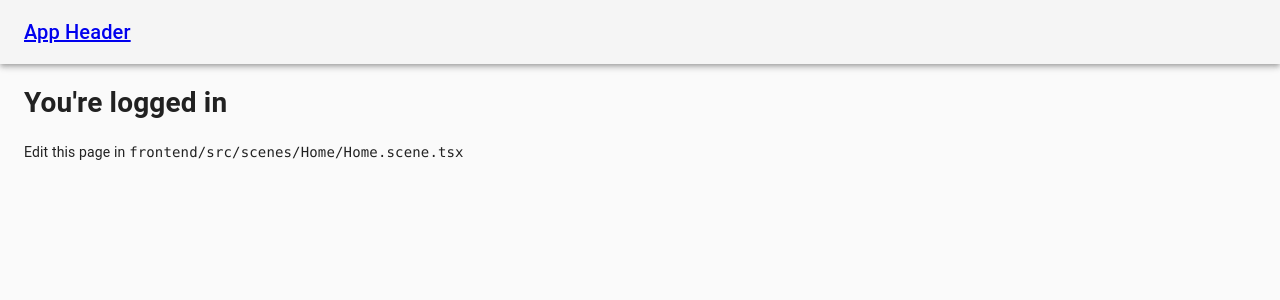
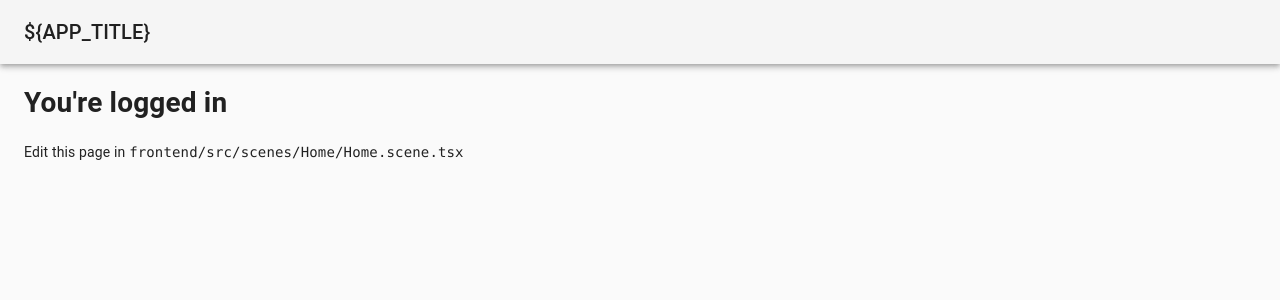
Before and after one commit to GenerousLabs/radical-ticket-sale, a React (Create React App) app in the folder frontend/: page / in a window 1280 px wide. Shown: the top 300 px of the page. Built offline with nearby package versions, Linux system fonts and the light colour scheme.

Commit message:
Update top bar.

```diff
--- a/frontend/src/scenes/Bar/Bar.scene.tsx
+++ b/frontend/src/scenes/Bar/Bar.scene.tsx
@@ -1,30 +1,29 @@
 import React from "react";
-import { Link } from "react-router-dom";
 
-import { createStyles, withStyles, WithStyles, Theme } from "@material-ui/core";
+import { createStyles, Theme, makeStyles } from "@material-ui/core";
 import AppBar from "@material-ui/core/AppBar";
 import Toolbar from "@material-ui/core/Toolbar";
 import Typography from "@material-ui/core/Typography";
 
-const Bar: React.FC<Props> = props => {
-  const { classes } = props;
+const title = process.env.REACT_APP_TITLE || "Missing Title";
+
+const Bar: React.FC = () => {
+  const classes = useStyles();
 
   return (
     <div className={classes.root}>
       <AppBar position="static" color="default">
         <Toolbar>
-          <Link to="/" className={classes.title}>
-            <Typography variant="h6" component="h1" color="inherit">
-              App Header
-            </Typography>
-          </Link>
+          <Typography variant="h6" component="h1" color="inherit">
+            {title}
+          </Typography>
         </Toolbar>
       </AppBar>
     </div>
   );
 };
 
-const styles = (theme: Theme) =>
+const useStyles = makeStyles((theme: Theme) =>
   createStyles({
     root: {
       flexGrow: 1
@@ -32,8 +31,7 @@ const styles = (theme: Theme) =>
     title: {
       flexGrow: 1
     }
-  });
+  })
+);
 
-type Props = WithStyles<typeof styles>;
-
-export default withStyles(styles)(Bar);
+export default Bar;
```
Also changed, not shown: 2 other files (tests, documents, lock files or other folders).
